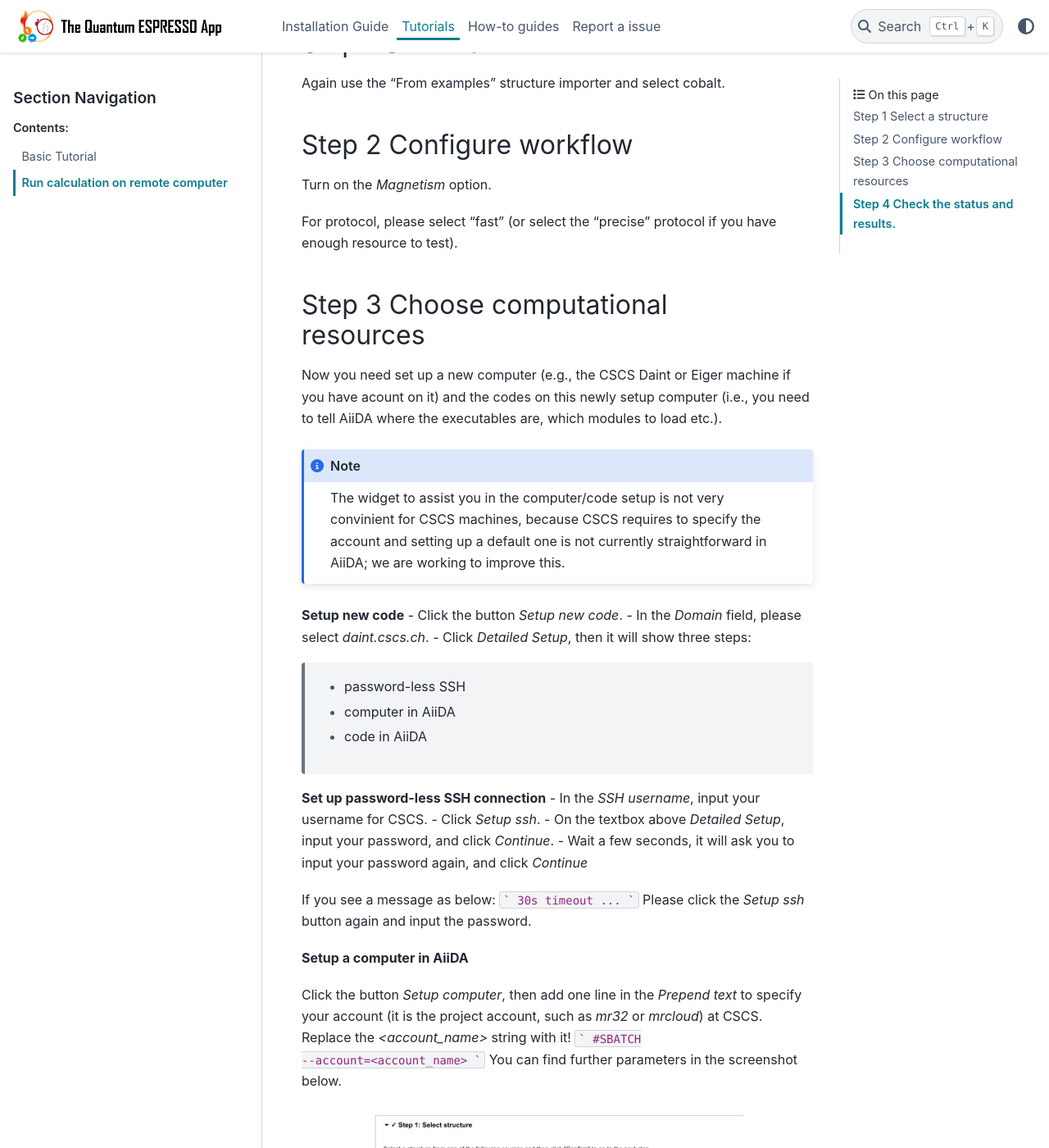
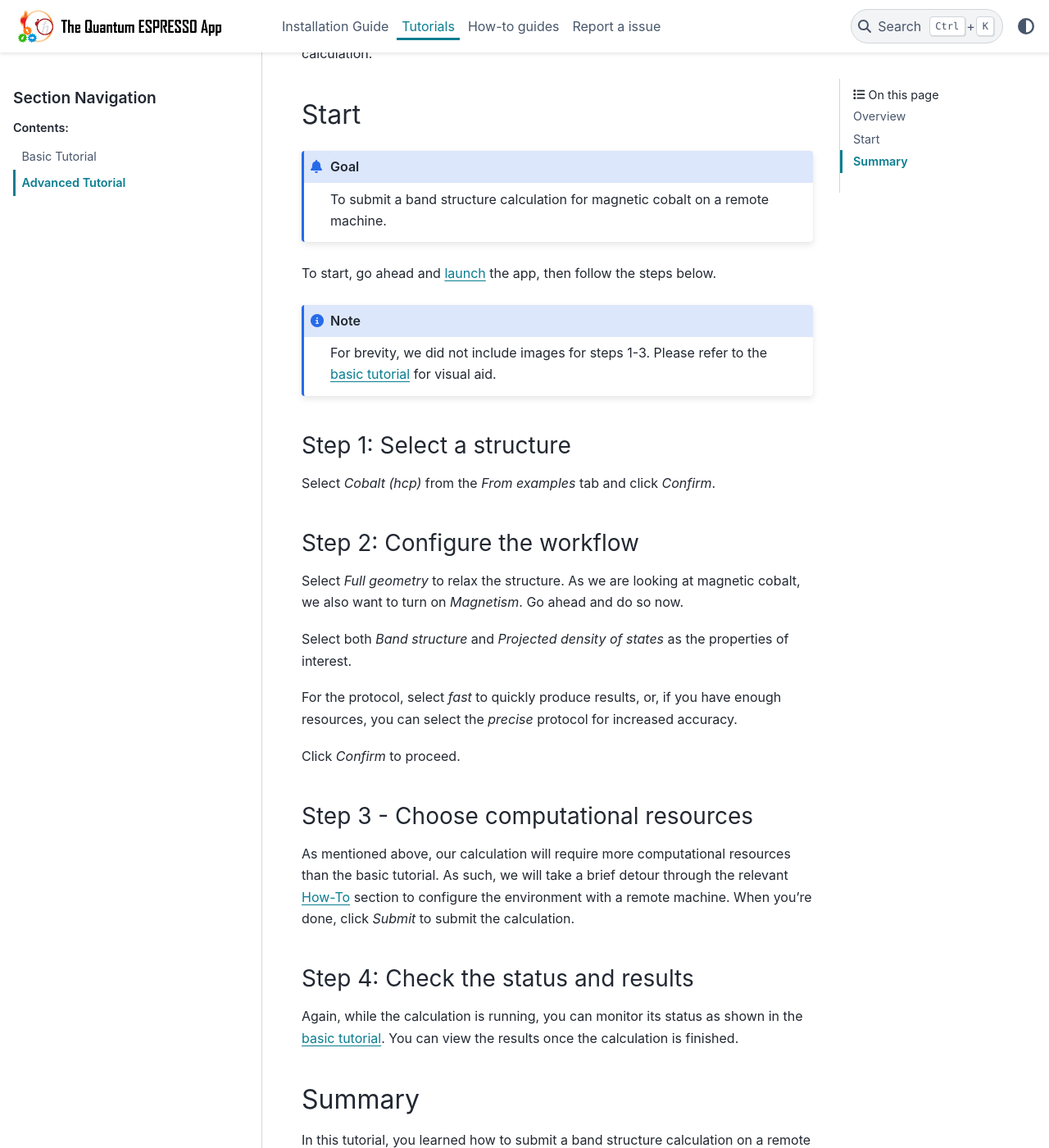
Before and after one commit to aiidalab/aiidalab-qe, a Sphinx documentation site: the page built from docs/source/tutorials/advanced.rst, in a window 1280 px wide and 1400 px high, scrolled down 344 px. Shown: the whole window at 82% size. Built offline with Sphinx 7.4.7 and the PyData theme 0.15.4, drawn with Linux system fonts in a browser that asks for light colours; some of the changed text lies outside the part shown.

Commit message:
Modify advanced tutorial

````diff
--- a/docs/source/tutorials/advanced.rst
+++ b/docs/source/tutorials/advanced.rst
@@ -1,104 +1,52 @@
-.. _run_calculation_on_remote_computer:
+=================
+Advanced Tutorial
+=================
 
-Run calculation on remote computer
-==================================
+Overview
+--------
 
-This time, the goal is to submit a band structure calculation of magnetic cobalt on a remote machine (i.e., on a different computational resource). The instruction in collapsible text is for CSCS machine.
+Calculations probing more intricate properties often require additional computational resources. In this tutorial, we will again compute a band structure, but this time, we will do it for a magnetic system, namely bulk cobalt. As such, will set up our environment to submit to a remote machine capable of handling the calculation.
 
+Start
+-----
 
-Step 1 Select a structure
--------------------------
+.. admonition:: Goal
 
-Again use the "From examples" structure importer and select cobalt.
+   To submit a band structure calculation for magnetic cobalt on a remote machine.
 
-Step 2 Configure workflow
--------------------------
-
-Turn on the `Magnetism` option.
-
-For protocol, please select "fast" (or select the "precise" protocol if you have enough resource to test).
-
-
-Step 3 Choose computational resources
--------------------------------------
-
-Now you need set up a new computer (e.g., the CSCS Daint or Eiger machine if you have acount on it) and the codes on this newly setup computer (i.e., you need to tell AiiDA where the executables are, which modules to load etc.).
+To start, go ahead and :doc:`launch </installation/launch>` the app, then follow the steps below.
 
 .. note::
 
-   The widget to assist you in the computer/code setup is not very convinient for CSCS machines, because CSCS requires to specify the account and setting up a default one is not currently straightforward in AiiDA; we are working to improve this.
+   For brevity, we did not include images for steps 1-3. Please refer to the :doc:`basic tutorial </tutorials/basic>` for visual aid.
 
+Step 1: Select a structure
+**************************
 
-**Setup new code**
-- Click the button `Setup new code`.
-- In the `Domain` field, please select `daint.cscs.ch`.
-- Click `Detailed Setup`, then it will show three steps:
+Select `Cobalt (hcp)` from the `From examples` tab and click `Confirm`.
 
-    - password-less SSH
-    - computer in AiiDA
-    - code in AiiDA
+Step 2: Configure the workflow
+******************************
 
-**Set up password-less SSH connection**
-- In the `SSH username`, input your username for CSCS.
-- Click `Setup ssh`.
-- On the textbox above `Detailed Setup`, input your password, and click `Continue`.
-- Wait a few seconds, it will ask you to input your password again, and click `Continue`
+Select `Full geometry` to relax the structure. As we are looking at magnetic cobalt, we also want to turn on `Magnetism`. Go ahead and do so now.
 
-If you see a message as below:
-```
-30s timeout ...
-```
-Please click the `Setup ssh` button again and input the password.
+Select both `Band structure` and `Projected density of states` as the properties of interest.
 
+For the protocol, select `fast` to quickly produce results, or, if you have enough resources, you can select the `precise` protocol for increased accuracy.
 
-**Setup a computer in AiiDA**
+Click `Confirm` to proceed.
 
-Click the button `Setup computer`, then add one line in the `Prepend text` to specify your account (it is the project account, such as `mr32` or `mrcloud`) at CSCS. Replace the `<account_name>` string with it!
-```
-#SBATCH --account=<account_name>
-```
-You can find further parameters in the screenshot below.
+Step 3 - Choose computational resources
+***************************************
 
-.. figure:: /_static/images/step1_select_structure.png
-   :width: 12cm
+As mentioned above, our calculation will require more computational resources than the basic tutorial. As such, we will take a brief detour through the relevant :doc:`How-To </howto/setup_computer_code>` section to configure the environment with a remote machine. When you're done, click `Submit` to submit the calculation.
 
+Step 4: Check the status and results
+************************************
 
-Click the button `test computer`, then wait 1 minute: you will see this log message if everything was setup correctly:
+Again, while the calculation is running, you can monitor its status as shown in the :ref:`basic tutorial <basic_status>`. You can view the results once the calculation is finished.
 
-.. code-block:: none
+Summary
+-------
 
-   Report: Testing computer<daint-mc> for user<aiida@localhost>...
-   * Opening connection... [OK]
-   * Checking for spurious output... [OK]
-   * Getting number of jobs from scheduler... [OK]: 2255 jobs found in the queue
-   * Determining remote user name... [OK]: xingwang
-   * Creating and deleting temporary file... [OK]
-   Success: all 5 tests succeeded
-
-
-**Set up a code**
-
-In the field `Select computer`, please select the computer you just setup, in this case `daint-mc`. Check all other options, and then click the button `Setup code` to setup the `pw.x` code.
-
-.. figure:: /_static/images/setup_computer.png
-   :width: 12cm
-
-Similarly, setup the `dos.x` and `projwfc.x` codes, needed by the app to compute DOS and PDOS. You can skip the computer setup step, since it needs to be done only once per comouter, and go to `Set up a code in AiiDA` directly to setup the remaining codes.
-
-After you finishing the codes setup, you can launch a new calculation with the newly setup codes, that should be called:
-
-- pw-7.0@daint-mc
-- dos-7.0@daint-mc
-- projwfc-7.0@daint-mc
-
-.. figure:: /_static/images/setup_code.png
-   :width: 12cm
-
-In the end, click the `Submit` button.
-
-
-Step 4 Check the status and results.
-------------------------------------
-
-.. figure:: /_static/images/select_new_code.png
-   :width: 12cm
+In this tutorial, you learned how to submit a band structure calculation on a remote machine using the Quantum ESPRESSO app.
--- a/docs/source/tutorials/basic.rst
+++ b/docs/source/tutorials/basic.rst
@@ -104,6 +104,8 @@ Click the `Submit` button to launch the calculation.
 Step 4: Check the status and results
 ************************************
 
+.. _basic_status:
+
 Status
 ^^^^^^
 
````
